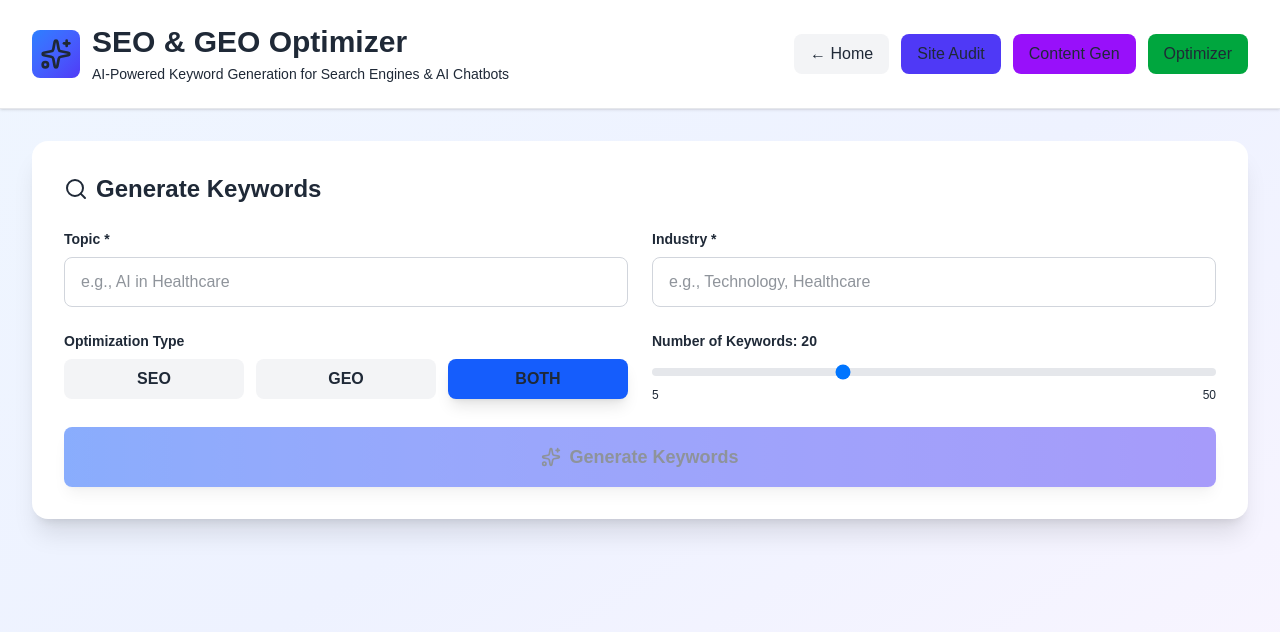
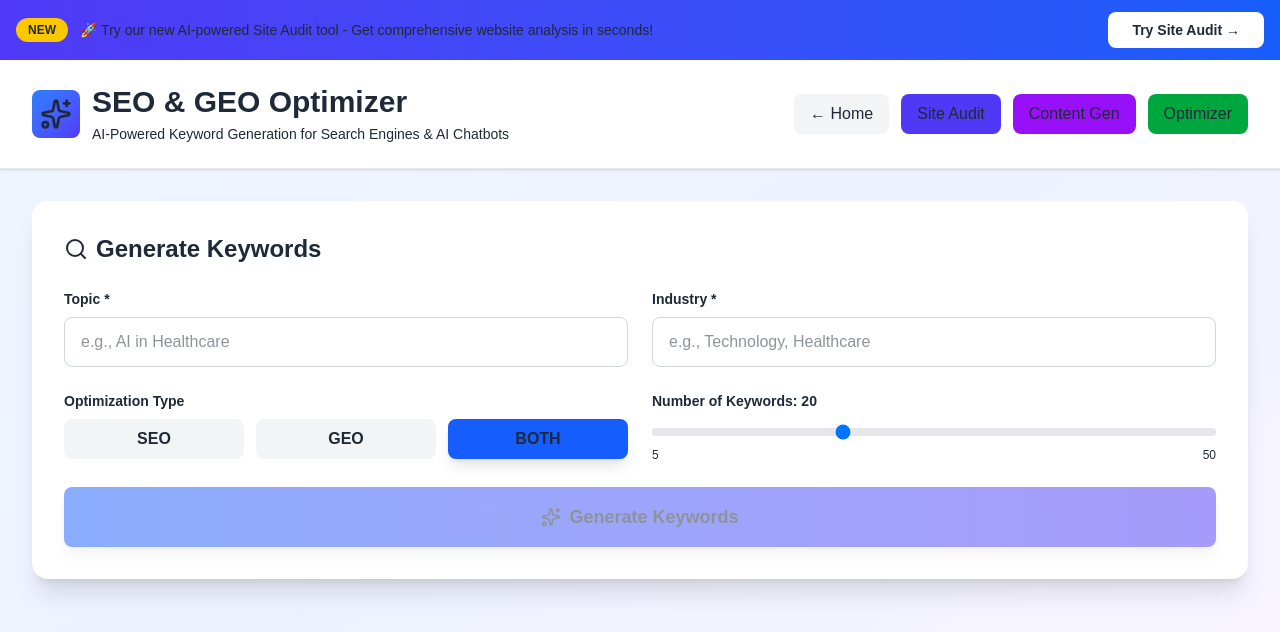
Before and after one commit to abhinand2p/seo-geo-optimizer, a Next.js app in the folder frontend/: page /keywords in a window 1280 px wide. Shown: the top 632 px of the page. Built offline with nearby package versions, Linux system fonts and the light colour scheme.

Commit message:
feat: Add prominent Site Audit banner to keywords page
- Add eye-catching banner at top of keywords page
- Banner features NEW badge and call-to-action button
- Makes it easy to verify deployment updates
- Links directly to /audit page

```diff
--- a/frontend/app/keywords/page.tsx
+++ b/frontend/app/keywords/page.tsx
@@ -80,6 +80,26 @@ export default function KeywordGenerator() {
 
   return (
     <div className="min-h-screen bg-gradient-to-br from-blue-50 via-indigo-50 to-purple-50">
+      {/* NEW: Prominent Site Audit Banner */}
+      <div className="bg-gradient-to-r from-indigo-600 to-blue-600 text-white py-3 px-4">
+        <div className="max-w-7xl mx-auto flex items-center justify-between">
+          <div className="flex items-center gap-3">
+            <span className="px-3 py-1 bg-yellow-400 text-yellow-900 text-xs font-bold rounded-full">
+              NEW
+            </span>
+            <p className="text-sm font-medium">
+              🚀 Try our new AI-powered Site Audit tool - Get comprehensive website analysis in seconds!
+            </p>
+          </div>
+          <Link
+            href="/audit"
+            className="px-6 py-2 bg-white text-indigo-600 rounded-lg hover:bg-gray-100 transition font-bold text-sm"
+          >
+            Try Site Audit →
+          </Link>
+        </div>
+      </div>
+
       {/* Header */}
       <header className="bg-white border-b border-gray-200 shadow-sm">
   <div className="max-w-7xl mx-auto px-4 sm:px-6 lg:px-8 py-6">
```
